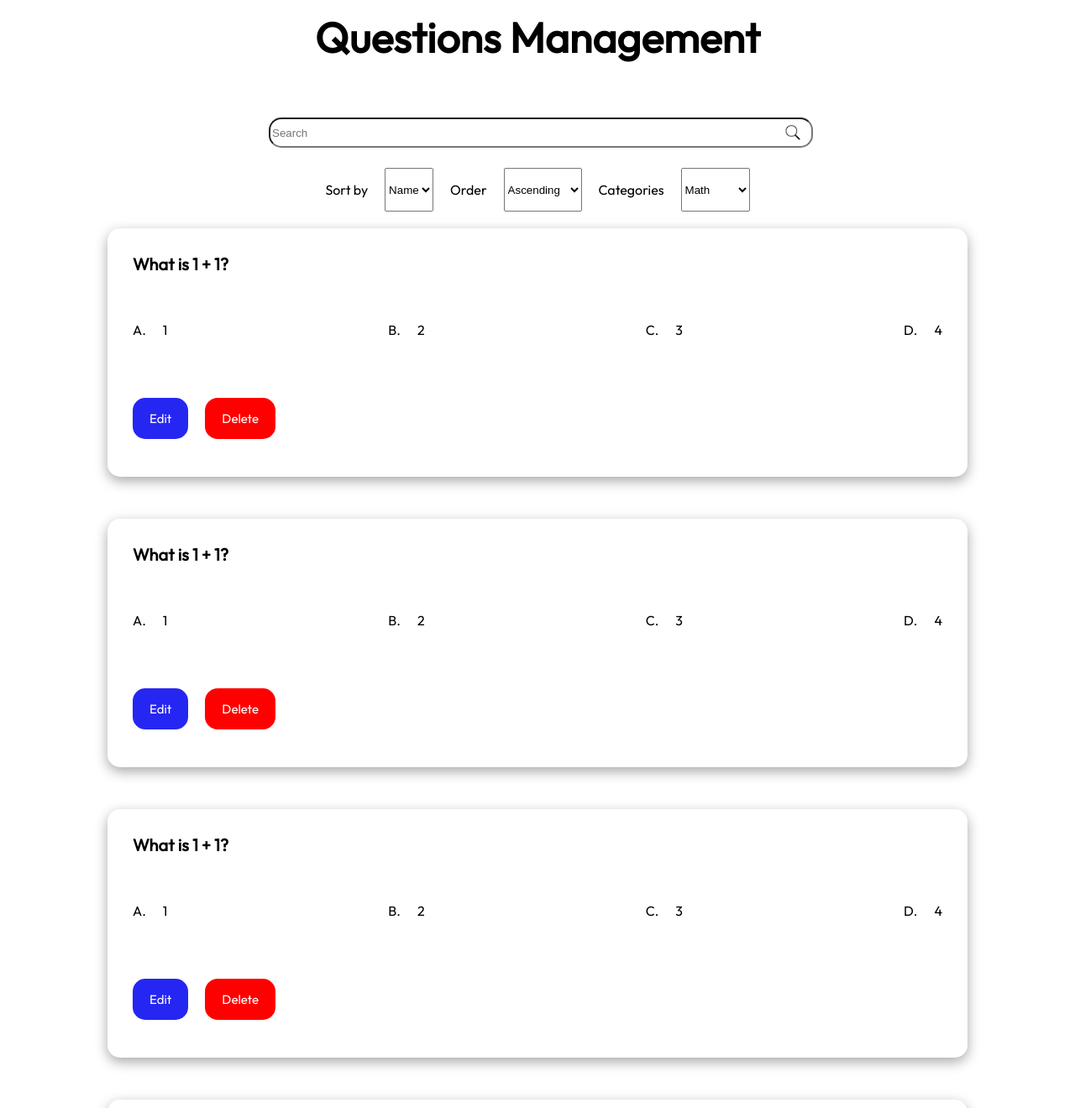
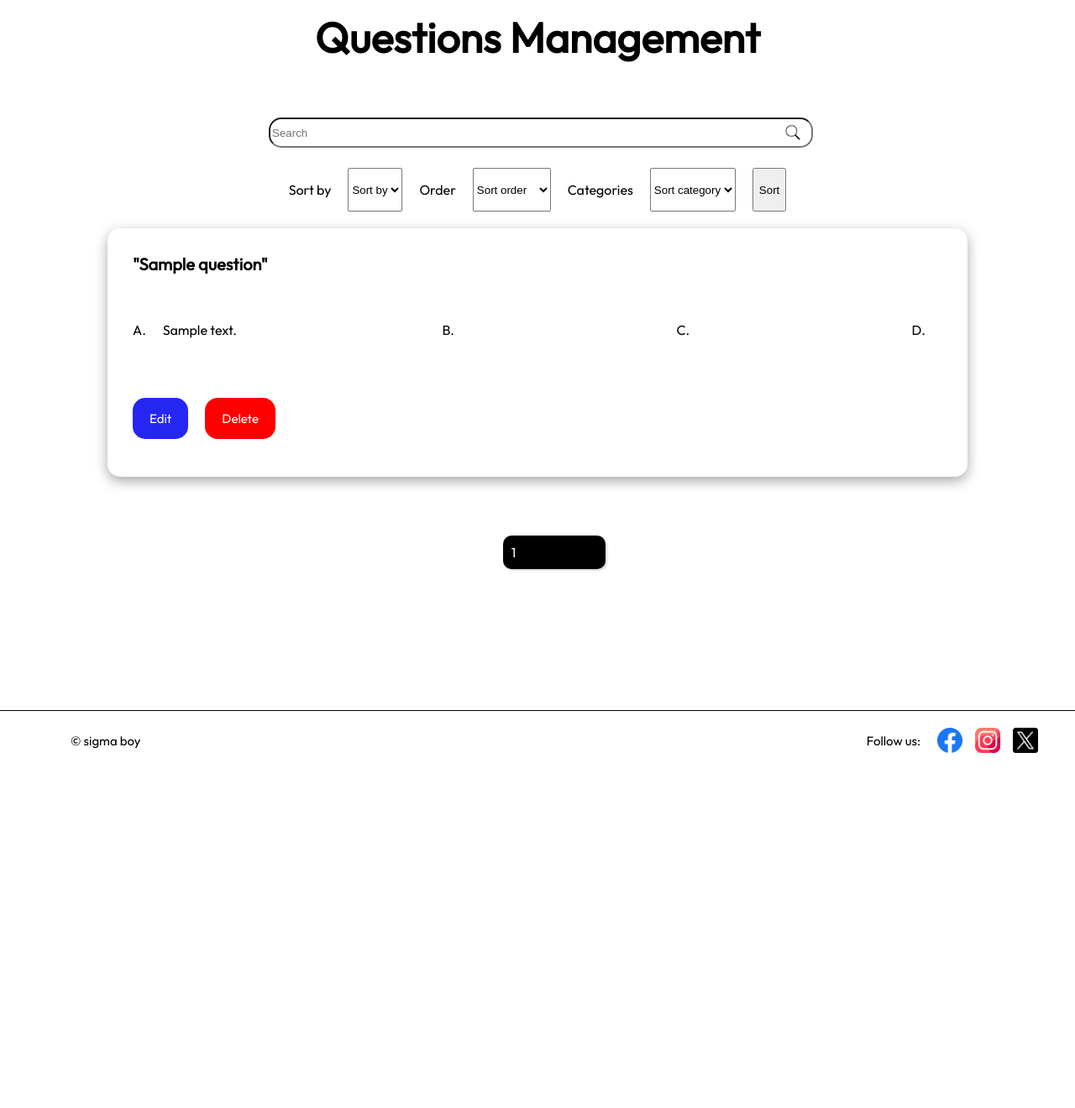
Before and after one commit to Vinzecta/MCQ-Web, a PHP site: page /question_management.php in a window 1280 px wide. Shown: the part 151-1471 px from the top of the page at 84% size. Run offline with PHP 8.4, Linux system fonts and the light colour scheme; tables that the repository leaves empty hold one stand-in row (values such as "Sample post"); data that the repository does not hold is empty.

Commit message:
add pagination and sort in questions page

```diff
--- a/pages/Components/search_questions.php
+++ b/pages/Components/search_questions.php
@@ -1,3 +1,23 @@
+<?php
+if(!isset($_SESSION))
+{
+    session_start();
+}
+if(!isset($_SESSION["page_number"])) {
+    $_SESSION["page_number"] = 1;
+}
+if(!isset($_SESSION["sort_order"])) {
+    $_SESSION["sort_order"] = '_';
+}
+if(!isset($_SESSION["sort_by"])) {
+    $_SESSION["sort_by"] = '_';
+}
+if(!isset($_SESSION["sort_category"])) {
+    $_SESSION["sort_category"] = '_';
+}
+require_once "../logical/database_connect.php";
+require_once "../logical/function.php";
+?>
 <!DOCTYPE html>
 <html lang="en">
 <head>
@@ -11,30 +31,42 @@
         <img src="../images/explore/search.png" alt="Search icon">
     </section>
 
-    <section id="sort-section">
+    <form id="sort-section" method="post" action="../logical/sort_form.php">
         <div class="sort-area" id="sort-aspect">
             <p>Sort by</p>
-            <select>
-                <option>Name</option>
+            <select name="sort_by">
+                <option value="_" <?php echo ($_SESSION['sort_by'] == '_') ? 'selected' : ''; ?>>Sort by</option>
+                <option value="Question_name" <?php echo ($_SESSION['sort_by'] == 'Question_name') ? 'selected' : ''; ?>>Name</option>
             </select>
         </div>
 
         <div class="sort-area" id="sort-order">
             <p>Order</p>
-            <select>
-                <option>Ascending</option>
-                <option>Descending</option>
+            <select name="sort_order">
+                <option value="_" <?php echo ($_SESSION['sort_order'] == '_') ? 'selected' : ''; ?>>Sort order</option>
+                <option value="ASC" <?php echo ($_SESSION['sort_order'] == 'ASC') ? 'selected' : ''; ?>>Ascending</option>
+                <option value="DESC" <?php echo ($_SESSION['sort_order'] == 'DESC') ? 'selected' : ''; ?>>Descending</option>
             </select>
         </div>
 
         <div class="sort-area">
             <p>Categories</p>
-            <select>
-                <option>Math</option>
-                <option>Physics</option>
-                <option>Chemistry</option>
+            <select name = "sort_category">
+                <option value="_" <?php echo ($_SESSION['sort_category'] == '_') ? 'selected' : ''; ?>>Sort category</option>
+            <?php
+                $unique_category_query = "SELECT DISTINCT Category FROM Question";
+                $categories = $connection->query($unique_category_query);
+                if ($categories->num_rows > 0) {
+                    while ($category = $categories->fetch_assoc()) {
+                        echo '<option value="' . $category['Category'] . '" ' .
+                            (($_SESSION['sort_category'] == $category['Category']) ? 'selected' : '') .
+                            '>' . $category['Category'] . '</option>';
+                    }
+                }
+            ?>
             </select>
         </div>
-    </section>
+        <input id="confirm_sort" type="submit" value="Sort" />
+    </form>
 </body>
 </html>
--- a/pages/question_management.php
+++ b/pages/question_management.php
@@ -9,206 +9,148 @@
 </head>
 <body>
     <?php
-        include "./Components/header.php";
+        require_once "./Components/header.php";
     ?>
 
     <h1 id="question-management">Questions Management</h1>
 
     <?php
-        include "./Components/search_questions.php";
+        require_once "./Components/search_questions.php";
+
+
+        if(!isset($_SESSION))
+        {
+            session_start();
+        }
+        // if(!isset($_SESSION["page_number"])) {
+        //     $_SESSION["page_number"] = 1;
+        // }
+        // if(!isset($_SESSION["sort_order"])) {
+        //     $_SESSION["sort_order"] = '_';
+        // }
+        // if(!isset($_SESSION["sort_by"])) {
+        //     $_SESSION["sort_by"] = '_';
+        // }
+        // if(!isset($_SESSION["sort_category"])) {
+        //     $_SESSION["sort_category"] = '_';
+        // }
+        require_once "../logical/database_connect.php";
+        require_once "../logical/function.php";
+
+        $_SESSION["page_number"] = isset($_GET["page_number"]) ? (int)$_GET["page_number"] :  1;
+        if($_SESSION["page_number"] <= 0) {
+            $_SESSION["page_number"] = 1;
+        }
+
+        $questions_per_page = 4;
+        $num_adjacents_page = 2;
+        $_SESSION["questions_per_page"] = $questions_per_page;
+        $_SESSION["num_adjacents_page"] = $num_adjacents_page;
+
+        // Calculate the offset to know which range of questions to retrieve
+        $offset = ($_SESSION["page_number"] - 1) * $questions_per_page * 4;
+
+        // count number of rows/questions
+        $questions_query = "SELECT * FROM Question";
+        $questions_query_result = $connection->query($questions_query);
+        $total_questions = $questions_query_result->num_rows;
+        $_SESSION["total_questions"] = $total_questions;
+        $total_pages = ceil($total_questions / $questions_per_page);
+        $_SESSION["total_pages"] = $total_questions;
+        $rows_per_page = $questions_per_page * 4;
+        $current_page_query = "SELECT
+                    Question.Question_ID,
+                    Question.Question_name,
+                    Question.Category,
+                    Question.Question_URL,
+                    Choice.Choice_Number,
+                    Choice.Content
+                FROM
+                    Question
+                JOIN
+                    Choice
+                ON
+                    Question.Question_ID = Choice.Question_ID";
+
+        // Check if a sort category is set
+        if ($_SESSION["sort_category"] != '_') {
+            $current_page_query .= " WHERE Category = '" . $_SESSION["sort_category"] . "'";
+        }
+
+        // Append sorting and pagination
+        $current_page_query .= ($_SESSION["sort_by"] != "_" && $_SESSION["sort_order"] != "_")
+            ? " ORDER BY " . $_SESSION["sort_by"] . " " . $_SESSION["sort_order"] . " LIMIT $rows_per_page OFFSET $offset"
+            : " LIMIT $rows_per_page OFFSET $offset";
+        $current_page_result = $connection->query($current_page_query);
+        function pagination($total_pages, $num_adjacents_page) {
+            echo '<div id="pagination">';
+                if ($_SESSION["page_number"] > 1) {
+                    echo '<a href="index.php?page=question_management&page_number=' . ($_SESSION["page_number"] - 1) . '"><img src="../images/category/left_arrow.png" alt="left-arrow"></a>';
+                }
+                $min_display = max(1, $_SESSION["page_number"] - $num_adjacents_page);
+                $max_display = min($total_pages, $_SESSION["page_number"] + $num_adjacents_page);
+                for ($i = $min_display; $i <= $max_display; $i++) {
+                    if ($i == $_SESSION["page_number"]) {
+                        echo '<a id="main_page" class="pagination-number" href="index.php?page=question_management&page_number=' . $i . '">' . $i . '</a> ';
+                    } else {
+                        echo '<a class="pagination-number" href="index.php?page=question_management&page_number=' . $i . '">' . $i . '</a> ';
+                    }
+                }
+                if ($_SESSION["page_number"] < $total_pages) {
+                    echo '<a href="index.php?page=question_management&page_number=' . ($_SESSION["page_number"] + 1) . '"><img src="../images/category/right_arrow.png" alt="right-arrow"></a>';
+                }
+            echo '</div>';
+        }
     ?>
 
     <section id="question-selection">
-        <div class="questions">
-            <p class="question-section">What is 1 + 1?</p>
-            <div class="question-information">
-                <div class="answers">
-                    <p>A.</p>
-                    <p>1</p>
-                </div>
-
-                <div class="answers">
-                    <p>B.</p>
-                    <p>2</p>
-                </div>
-
-                <div class="answers">
-                    <p>C.</p>
-                    <p>3</p>
-                </div>
-
-                <div class="answers">
-                    <p>D.</p>
-                    <p>4</p>
-                </div>
-            </div>
-
-            <div class="modify-section">
-                <a href="index.php?page=question_edit">Edit</a> <!-- Leads to question edit page with corresponding question id -->
-                <p class="delete-question">Delete</p>
-            </div>
-        </div>
-
-        <div class="questions">
-            <p class="question-section">What is 1 + 1?</p>
-            <div class="question-information">
-                <div class="answers">
-                    <p>A.</p>
-                    <p>1</p>
-                </div>
-
-                <div class="answers">
-                    <p>B.</p>
-                    <p>2</p>
-                </div>
-
-                <div class="answers">
-                    <p>C.</p>
-                    <p>3</p>
-                </div>
-
-                <div class="answers">
-                    <p>D.</p>
-                    <p>4</p>
-                </div>
-            </div>
-
-            <div class="modify-section">
-                <a href="index.php?page=question_edit">Edit</a> <!-- Leads to question edit page with corresponding question id -->
-                <p class="delete-question">Delete</p>
-            </div>
-        </div>
-
-        <div class="questions">
-            <p class="question-section">What is 1 + 1?</p>
-            <div class="question-information">
-                <div class="answers">
-                    <p>A.</p>
-                    <p>1</p>
-                </div>
-
-                <div class="answers">
-                    <p>B.</p>
-                    <p>2</p>
-                </div>
-
-                <div class="answers">
-                    <p>C.</p>
-                    <p>3</p>
-                </div>
-
-                <div class="answers">
-                    <p>D.</p>
-                    <p>4</p>
-                </div>
-            </div>
-
-            <div class="modify-section">
-                <a href="index.php?page=question_edit">Edit</a> <!-- Leads to question edit page with corresponding question id -->
-                <p class="delete-question">Delete</p>
-            </div>
-        </div>
-
-        <div class="questions">
-            <p class="question-section">What is 1 + 1?</p>
-            <div class="question-information">
-                <div class="answers">
-                    <p>A.</p>
-                    <p>1</p>
-                </div>
-
-                <div class="answers">
-                    <p>B.</p>
-                    <p>2</p>
-                </div>
-
-                <div class="answers">
-                    <p>C.</p>
-                    <p>3</p>
-                </div>
-
-                <div class="answers">
-                    <p>D.</p>
-                    <p>4</p>
-                </div>
-            </div>
-
-            <div class="modify-section">
-                <a href="index.php?page=question_edit">Edit</a> <!-- Leads to question edit page with corresponding question id -->
-                <p class="delete-question">Delete</p>
-            </div>
-        </div>
-
-        <div class="questions">
-            <p class="question-section">What is 1 + 1?</p>
-            <div class="question-information">
-                <div class="answers">
-                    <p>A.</p>
-                    <p>1</p>
-                </div>
-
-                <div class="answers">
-                    <p>B.</p>
-                    <p>2</p>
-                </div>
-
-                <div class="answers">
-                    <p>C.</p>
-                    <p>3</p>
-                </div>
-
-                <div class="answers">
-                    <p>D.</p>
-                    <p>4</p>
-                </div>
-            </div>
-
-            <div class="modify-section">
-                <a href="index.php?page=question_edit">Edit</a> <!-- Leads to question edit page with corresponding question id -->
-                <p class="delete-question">Delete</p>
-            </div>
-        </div>
-
-        <div class="questions">
-            <p class="question-section">What is 1 + 1?</p>
-            <div class="question-information">
-                <div class="answers">
-                    <p>A.</p>
-                    <p>1</p>
-                </div>
-
-                <div class="answers">
-                    <p>B.</p>
-                    <p>2</p>
-                </div>
-
-                <div class="answers">
-                    <p>C.</p>
-                    <p>3</p>
-                </div>
-
-                <div class="answers">
-                    <p>D.</p>
-                    <p>4</p>
-                </div>
-            </div>
-
-            <div class="modify-section">
-                <a href="index.php?page=question_edit">Edit</a> <!-- Leads to question edit page with corresponding question id -->
-                <p class="delete-question">Delete</p>
-            </div>
+        <?php
+        if ($current_page_result->num_rows > 0) {
+            while($question = $current_page_result->fetch_assoc()) {
+                echo '<div class="questions">';
+                    echo '<p class="question-section">"' . $question['Question_name'] .'"</p>';
+                    echo '<div class="question-information">';
+                        echo '<div class="answers">';
+                            echo '<p>A.</p>';
+                            echo '<p>' . $question['Content'] . '</p>';
+                        echo '</div>';
+                        $question = $current_page_result->fetch_assoc();
+                        echo '<div class="answers">';
+                            echo '<p>B.</p>';
+                            echo '<p>' . $question['Content'] . '</p>';
+                        echo '</div>';
+                        $question = $current_page_result->fetch_assoc();
+                        echo '<div class="answers">';
+                            echo '<p>C.</p>';
+                            echo '<p>' . $question['Content'] . '</p>';
+                        echo '</div>';
+                        $question = $current_page_result->fetch_assoc();
+                        echo '<div class="answers">';
+                            echo '<p>D.</p>';
+                            echo '<p>' . $question['Content'] . '</p>';
+                        echo '</div>';
+                    echo '</div>';
+                    echo '<div class="modify-section">';
+                        echo '<a href="index.php?page=question_edit">Edit</a>';
+                        echo '<p class="delete-question">Delete</p>';
+                    echo '</div>';
+                echo '</div>';
+            }
+        }
+        ?>
         </div>
 
         <!--Pagination -->
-        <div id="pagination">
+        <!-- <div id="pagination">
             <a><img src="../images/category/left_arrow.png" alt="left-arrow"></a>
             <div class="pagination-list">
-                <a class="pagination-number"><p>1</p></a>
-                <a class="pagination-number"><p>2</p></a>
-                <a class="pagination-number"><p>3</p></a>
+                <a class="pagination-number" id="main_page">1</a>
+                <a class="pagination-number">2</a>
+                <a class="pagination-number">3</a>
             </div>
             <a><img src="../images/category/right_arrow.png" alt="right-arrow"></a>
-        </div>
+        </div> -->
+        <?php pagination($total_pages, $num_adjacents_page); ?>
     </section>
 
     <script type="module" src="../js/Page/question_management.js"></script>
--- a/styles/Component/pagination.css
+++ b/styles/Component/pagination.css
@@ -52,3 +52,7 @@
 #pagination img:hover {
     background-color: rgb(42, 42, 198);
 }
+#main_page {
+    background-color: black;
+    color: white;
+}
```
Also changed, not shown: logical/sort_form.php (added, +16 -0 lines).
